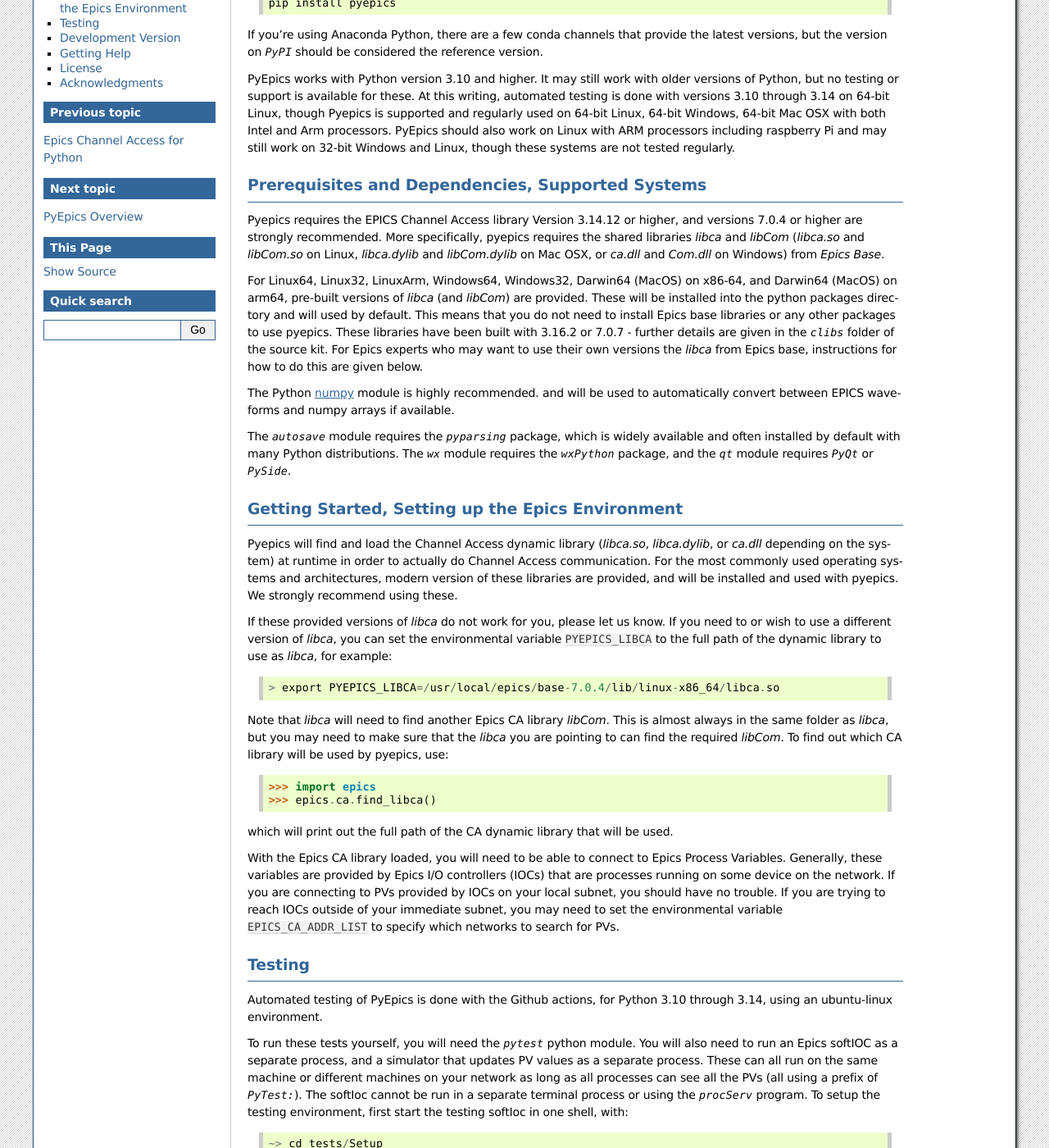
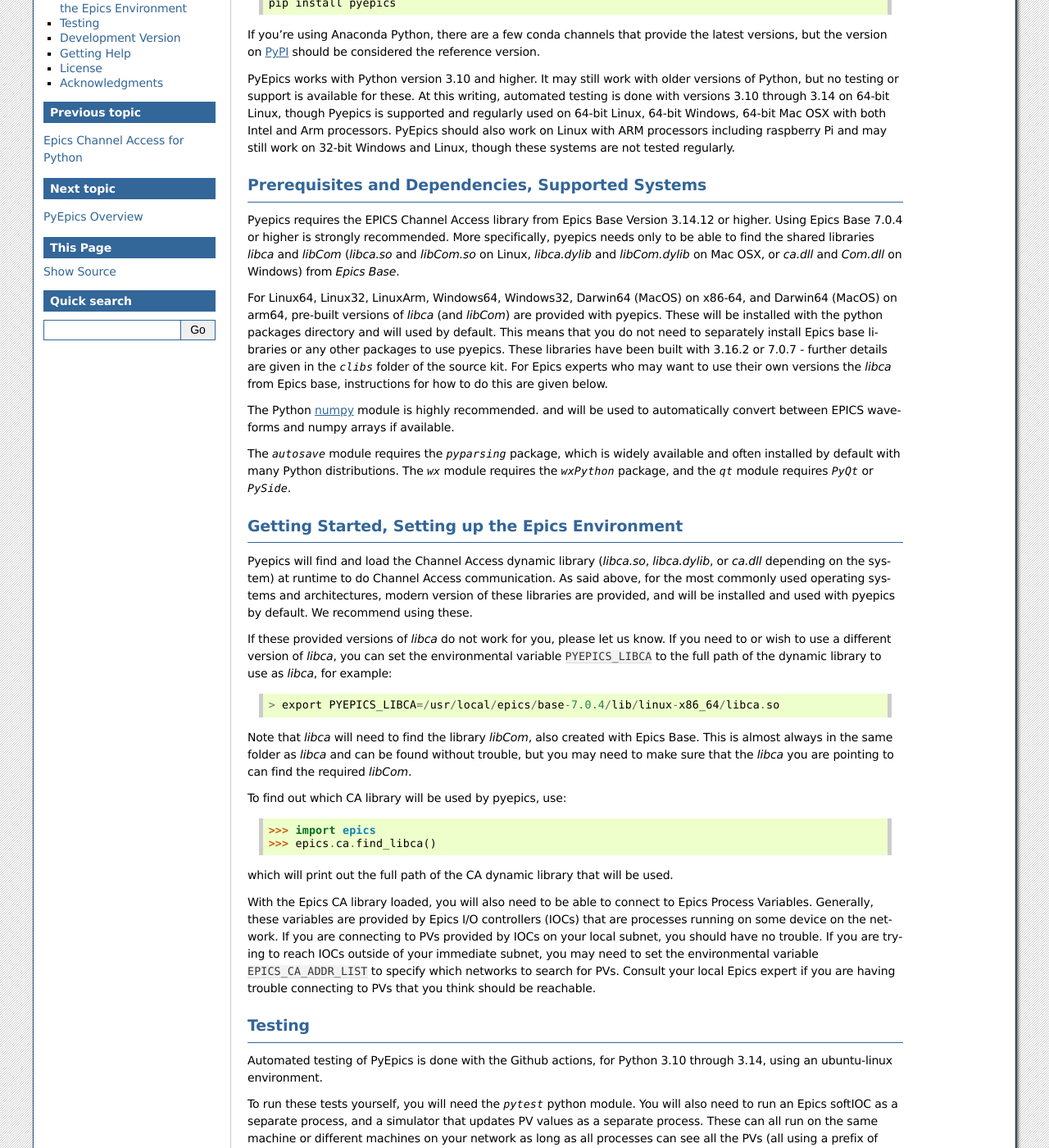
Before and after one commit to pyepics/pyepics, a Sphinx documentation site: the page built from doc/installation.rst, in a window 1280 px wide and 1400 px high, scrolled down 264 px. Shown: the whole window at 82% size. Built offline with Sphinx 7.4.7, drawn with Linux system fonts in a browser that asks for light colours; the version number could not be read and is left out; some of the changed text lies outside the part shown.

Commit message:
some doc tweaks

```diff
--- a/doc/installation.rst
+++ b/doc/installation.rst
@@ -7,7 +7,7 @@
 ====================================
 
 
-Installation
+Installation (X)
 ~~~~~~~~~~~~~~~~~~~~~~~~~~~~~~~
 
 The latest stable version of the pyepics package is |release| which can be
@@ -16,7 +16,7 @@
      pip install pyepics
 
 If you're using Anaconda Python, there are a few conda channels that
-provide the latest versions, but the version on `PyPI` should be considered
+provide the latest versions, but the version on `PyPI`_ should be considered
 the reference version.
 
 PyEpics |release| works with Python version 3.10 and higher.  It may
@@ -33,27 +33,27 @@
 Prerequisites and Dependencies, Supported Systems
 ~~~~~~~~~~~~~~~~~~~~~~~~~~~~~~~~~~~~~~~~~~~~~~~~~~~~
 
-Pyepics requires the EPICS Channel Access library Version 3.14.12 or
-higher, and versions 7.0.4 or higher are strongly recommended.  More
-specifically, pyepics requires the shared libraries *libca* and
-*libCom* (*libca.so* and *libCom.so* on Linux, *libca.dylib* and
-*libCom.dylib* on Mac OSX, or *ca.dll* and *Com.dll* on Windows) from
-*Epics Base*.
+Pyepics requires the EPICS Channel Access library from Epics Base
+Version 3.14.12 or higher.  Using Epics Base 7.0.4 or higher is
+strongly recommended.  More specifically, pyepics needs only to be
+able to find the shared libraries *libca* and *libCom* (*libca.so* and
+*libCom.so* on Linux, *libca.dylib* and *libCom.dylib* on Mac OSX, or
+*ca.dll* and *Com.dll* on Windows) from *Epics Base*.
 
 For Linux64, Linux32, LinuxArm, Windows64, Windows32, Darwin64 (MacOS)
 on x86-64, and Darwin64 (MacOS) on arm64, pre-built versions of
-*libca* (and *libCom*) are provided.  These will be installed into the
-python packages directory and will used by default. This means that
-you do not need to install Epics base libraries or any other packages
-to use pyepics.  These libraries have been built with 3.16.2 or
-7.0.7 - further details are given in the `clibs` folder of the source
-kit.  For Epics experts who may want to use their own versions the
-*libca* from Epics base, instructions for how to do this are given
-below.
+*libca* (and *libCom*) are provided with pyepics.  These will be
+installed with the python packages directory and will used by
+default. This means that you do not need to separately install Epics
+base libraries or any other packages to use pyepics.  These libraries
+have been built with 3.16.2 or 7.0.7 - further details are given in
+the `clibs` folder of the source kit. For Epics experts who may want
+to use their own versions the *libca* from Epics base, instructions
+for how to do this are given below.
 
-The Python `numpy <https://numpy.org/>`_ module is highly recommended. and will
-be used to automatically convert between EPICS waveforms and numpy arrays if
-available.
+The Python `numpy <https://numpy.org/>`_ module is highly
+recommended. and will be used to automatically convert between EPICS
+waveforms and numpy arrays if available.
 
 The `autosave` module requires the `pyparsing` package, which is widely
 available and often installed by default with many Python distributions.
@@ -66,36 +66,39 @@
 
 Pyepics will find and load the Channel Access dynamic library
 (*libca.so*, *libca.dylib*, or *ca.dll* depending on the system) at
-runtime in order to actually do Channel Access communication.  For the
+runtime to do Channel Access communication.  As said above, for the
 most commonly used operating systems and architectures, modern version
 of these libraries are provided, and will be installed and used with
-pyepics.  We strongly recommend using these.
+pyepics by default.  We recommend using these.
 
-If these provided versions of *libca* do not work for you, please let us know.
-If you need to or wish to use a different version of *libca*, you can set the
-environmental variable ``PYEPICS_LIBCA`` to the full path of the dynamic
-library to use as *libca*, for example::
+If these provided versions of *libca* do not work for you, please let
+us know.  If you need to or wish to use a different version of
+*libca*, you can set the environmental variable ``PYEPICS_LIBCA`` to
+the full path of the dynamic library to use as *libca*, for example::
 
    > export PYEPICS_LIBCA=/usr/local/epics/base-7.0.4/lib/linux-x86_64/libca.so
 
-Note that *libca* will need to find another Epics CA library *libCom*.  This
-is almost always in the same folder as *libca*, but you may need to make sure
-that the *libca* you are pointing to can find the required *libCom*. To
-find out which CA library will be used by pyepics, use:
+Note that *libca* will need to find the library *libCom*, also created
+with Epics Base. This is almost always in the same folder as *libca*
+and can be found without trouble, but you may need to make sure that
+the *libca* you are pointing to can find the required *libCom*.
+
+To find out which CA library will be used by pyepics, use:
 
     >>> import epics
     >>> epics.ca.find_libca()
 
 which will print out the full path of the CA dynamic library that will be used.
 
-With the Epics CA library loaded, you will need to be able to connect
-to Epics Process Variables. Generally, these variables are provided by
-Epics I/O controllers (IOCs) that are processes running on some device
-on the network.  If you are connecting to PVs provided by IOCs on your
-local subnet, you should have no trouble.  If you are trying to reach
-IOCs outside of your immediate subnet, you may need to set the
-environmental variable ``EPICS_CA_ADDR_LIST`` to specify which
-networks to search for PVs.
+With the Epics CA library loaded, you will also need to be able to
+connect to Epics Process Variables. Generally, these variables are
+provided by Epics I/O controllers (IOCs) that are processes running on
+some device on the network.  If you are connecting to PVs provided by
+IOCs on your local subnet, you should have no trouble.  If you are
+trying to reach IOCs outside of your immediate subnet, you may need to
+set the environmental variable ``EPICS_CA_ADDR_LIST`` to specify which
+networks to search for PVs.  Consult your local Epics expert if you
+are having trouble connecting to PVs that you think should be reachable.
 
 
 Testing
@@ -165,21 +168,24 @@
 For questions, bug reports, feature request, please consider using the
 following methods:
 
- 1.  Send email to the Epics Tech Talk mailing list.  You can send mail
-     directly to Matt Newville <newville@cars.uchicago.ed>, but the mailing
-     list has many Epics experts reading it, so someone else interested or
+ 1.  Send email to the Epics Tech Talk mailing list.  You can send
+     mail directly to the lead author, Matt Newville
+     <newville@cars.uchicago.ed>.  The Epics Tech Talk mailing list
+     has many Epics experts reading it, so someone else interested or
      knowledgeable about the topic might provide an answer. Since the
-     mailing list is archived and the main mailing list for Epics work, a
-     question to the mailing list has a better chance of helping someone
-     else.
+     mailing list is archived and the main mailing list for Epics
+     work, a question to the mailing list has a better chance of
+     helping someone else.
 
- 2.  Create an Issue on https://github.com/pyepics/pyepics.  Though the
-     github Issues seem to be intended for bug tracking, they are a fine
-     way to catalog various kinds of questions and feature requests.
+ 2.  Create an Issue or Discussion on
+     https://github.com/pyepics/pyepics.  Github Issues are usually
+     intended for bug tracking, but the traffic for bug reports and
+     discussions about PyEpics is generally very low, so using either
+     is fine.
 
- 3.  If you are sure you have found a bug in existing code, or have
-     some code you think would be useful to add to pyepics, consider
-     making a Pull Request on https://github.com/pyepics/pyepics.
+ 3.  If you think you have found a bug in existing code, or have some
+     code you think would be useful to add to pyepics, consider making
+     a Pull Request on https://github.com/pyepics/pyepics.
 
 
 License
```
Also changed, not shown: other parts of doc/installation.rst (+2 -2 lines), doc/index.rst (+15 -17 lines), doc/overview.rst (+8 -9 lines).
